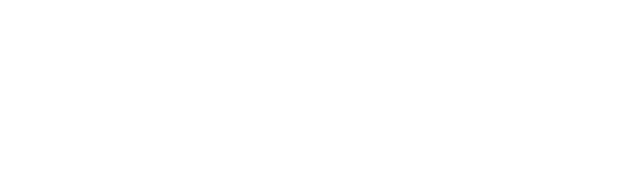
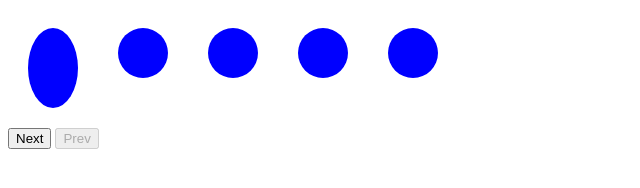
Before and after one commit to acciojob/progress-bar-anujbellikatti, a website: page main.html in a window 1280 px wide. Shown: the whole page, without its empty margins (0-640 px from the left). Drawn offline with Linux system fonts and the light colour scheme.

Commit message:
created a submission

```diff
--- a/main.html
+++ b/main.html
@@ -8,6 +8,16 @@
 
 <body>
 	<!-- the entire body must be written by student -->
+	<div id = "div">
+	<div class="hi circle active " id = "circle-1"></div>
+	<div class="hi circle " id = "circle-2"></div>
+	<div class="hi circle " id = "circle-3"></div>
+	<div class="hi circle " id = "circle-4"></div>
+	<div class="hi circle " id = "circle-5"></div>
+	</div>
+	<button id = "btnnxt" onclick="hell()">Next</button>
+	<button id = "btnprv"onclick="hell0000()" disabled="true">Prev</button>
+
     <script type="text/javascript" src="./script.js">
 </script>
 
--- a/script.js
+++ b/script.js
@@ -1 +1,30 @@
 //your JS code here. If required.
+let btnnxt = document.getElementById("btnnxt");
+let btnprv = document.getElementById("btnprv");
+
+let c1 = document.getElementById("circle-1");
+let div = document.getElementById("div");
+
+let i=1;
+function hell() {
+	div.children[i].classList.add("active");
+	i++;
+	if(i<=2){
+	btnprv.disabled = false;
+}
+	if(i==5){
+	btnnxt.disabled = true;
+	}else{
+	}
+}
+function hell0000() {
+	if(i==2){
+	btnprv.disabled = true;
+
+	}
+	i--;
+	btnnxt.disabled = false;
+
+	div.children[i].classList.remove("active");
+
+}
--- a/styles.css
+++ b/styles.css
@@ -1 +1,15 @@
 /*  your css code here. If applicable */
+#div{
+	display:flex;
+}
+.hi{
+	height : 20px;
+	width:20px;
+	padding:15px;
+	background-color:blue;
+	margin:20px;
+	border-radius:50%
+}
+.active{
+	height:50px;
+}
```
